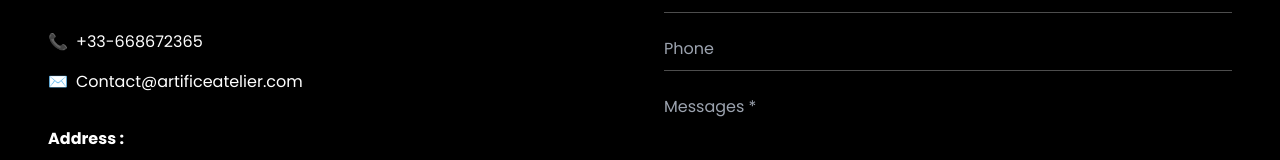
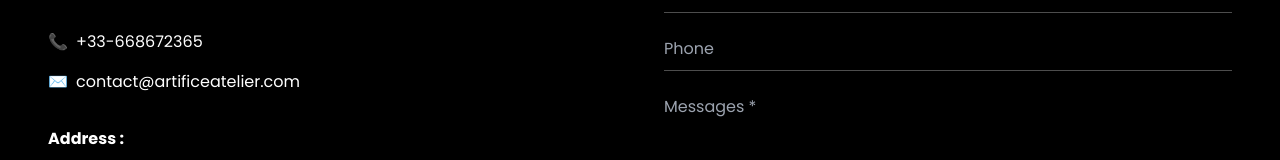
Before and after one commit to artificeatelier/Artifice, a React (Create React App) app: page /contact in a window 1280 px wide. Shown: the part 708-868 px from the top of the page. Built offline with nearby package versions, Linux system fonts and the light colour scheme.

Commit message:
Mail Address Update

```diff
--- a/src/features/ContactUs/ContactUs.jsx
+++ b/src/features/ContactUs/ContactUs.jsx
@@ -72,7 +72,7 @@ return (
             <p className="flex items-center transition-transform ">
               <span className="mr-2">✉️</span>
               <a href="mailto:graphicartifice@gmail.com" className="hover:text-gray-300">
-                Contact@artificeatelier.com
+                contact@artificeatelier.com
               </a>
             </p>
           </div>
--- a/src/features/Footer/Footer.jsx
+++ b/src/features/Footer/Footer.jsx
@@ -122,7 +122,7 @@ export function Footer () {
   <Group gap={10} justify="flex-end" wrap="nowrap">
     <ActionIcon
       component="a"
-      href="mailto:Contact@artificeatelier.com"
+      href="mailto:contact@artificeatelier.com"
       target="_blank"
       size="lg"
       color="gray"
--- a/src/features/Header/Header.jsx
+++ b/src/features/Header/Header.jsx
@@ -276,7 +276,7 @@ export function Header() {
               {renderNavLinks(true)}
 
               <div className="flex justify-center space-x-6 mt-8">
-                <a href="mailto:Contact@artificeatelier.com" target="_blank" rel="noopener noreferrer">
+                <a href="mailto:contact@artificeatelier.com" target="_blank" rel="noopener noreferrer">
                   <ActionIcon size="lg" color="gray" variant="subtle">
                     <IconBrandGmail style={{ width: rem(30), height: rem(30) }} stroke={1.5} />
                   </ActionIcon>
--- a/src/translations/eng.json
+++ b/src/translations/eng.json
@@ -133,7 +133,7 @@
   "cookingClasses": "Cooking Classes",
   "gallery": "Our Gallery",
   "contacte": "Contact Us",
-  "email": "Contact@artificeatelier.com",
+  "email": "contact@artificeatelier.com",
   "phone": "+33 6 68 67 23 65",
   "address": "Paris, France",
   "copyright": "© 2024 Artifice Atelier. All rights reserved."
--- a/src/translations/fr.json
+++ b/src/translations/fr.json
@@ -134,7 +134,7 @@
   "cookingClasses": "Cours de Cuisine",
   "gallery": "Notre Galerie",
   "contacte": "Contactez nous",
-  "email": "Contact@artificeatelier.com",
+  "email": "contact@artificeatelier.com",
   "phone": "+33 6 68 67 23 65",
   "address": "Paris, France",
   "copyright": "© 2025 Artifice Atelier. Tous droits réservés."
```
